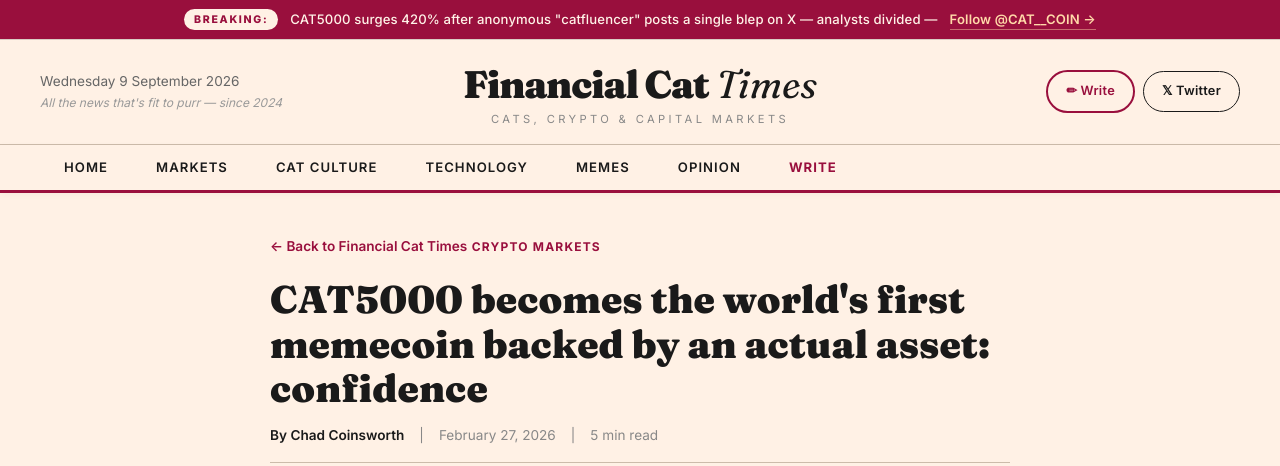
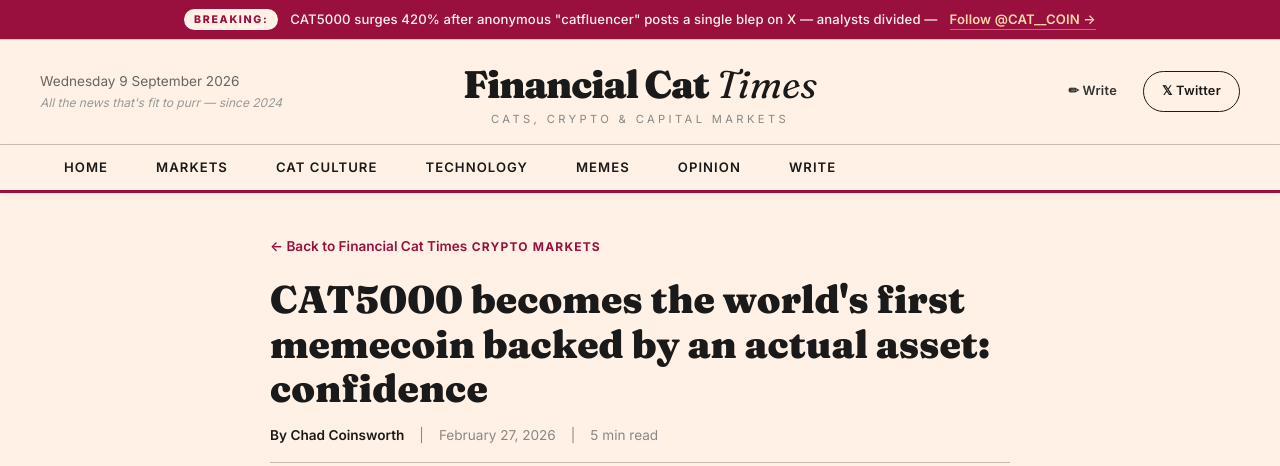
Before and after one commit to LeviLovesCookies/FSGSTVV, a website: page article1.html in a window 1280 px wide. Shown: the top 466 px of the page. Drawn offline with Linux system fonts and the light colour scheme.

Commit message:
Removal of write

```diff
--- a/article1.html
+++ b/article1.html
@@ -110,7 +110,7 @@
             <span class="article-tag">Memecoin</span>
             <span class="article-tag">Solana</span>
             <span class="article-tag">Crypto Markets</span>
-            <span class="article-tag">Pump.fun</span>
+            <span class="article-tag">robolaunch.app</span>
             <span class="article-tag">Degen Finance</span>
         </div>
 
--- a/styles.css
+++ b/styles.css
@@ -1258,21 +1258,7 @@ a:hover {
 }
 
 /* ===== Header Write Button ===== */
-.write-btn {
-    background: transparent;
-    color: var(--ft-accent);
-    border: 2px solid var(--ft-accent);
-}
-
-.write-btn:hover {
-    background: var(--ft-accent);
-    color: white;
-}
-
-.nav-link.editor-link {
-    color: var(--ft-accent);
-    font-weight: 700;
-}
+
 
 /* ===== Article Figures & Images ===== */
 .article-hero figure,
```
